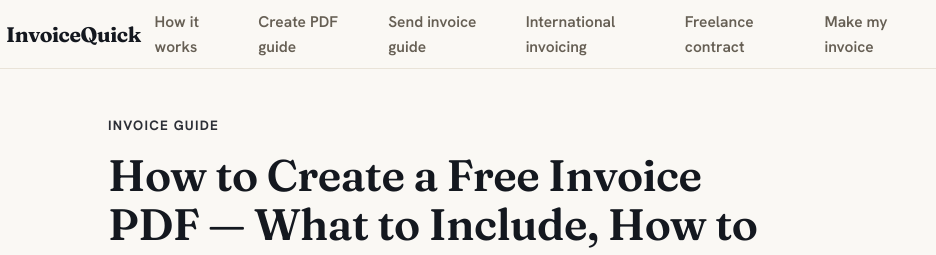
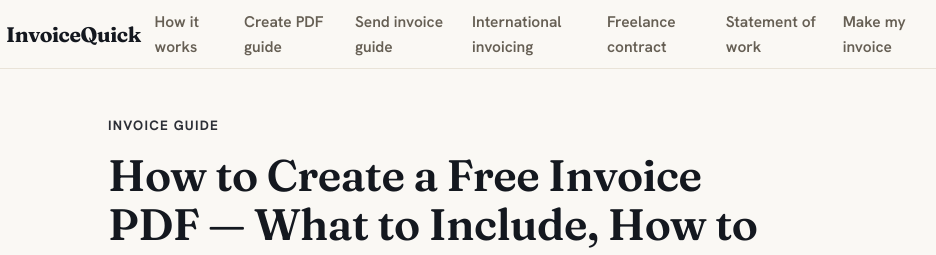
Before and after one commit to Dukotah/invoicequick, a plain HTML site: page guides/create-free-invoice-pdf.html in a window 1280 px wide. Shown: the top 255 px of the page, 194-1130 px from the left. Drawn offline with Linux system fonts and the light colour scheme.

Commit message:
Add statement-of-work nav link to all existing guide pages
Co-Authored-By: Claude Sonnet 4.6 <noreply@anthropic.com>
Claude-Session: https://claude.ai/code/session_01YZmJG47X8eHWWL7mRvmdgq

```diff
--- a/guides/create-free-invoice-pdf.html
+++ b/guides/create-free-invoice-pdf.html
@@ -88,6 +88,7 @@
       <a href="send-invoice-email.html">Send invoice guide</a>
       <a href="invoice-clients-international.html">International invoicing</a>
       <a href="freelance-contract-template.html">Freelance contract</a>
+      <a href="statement-of-work-template.html">Statement of work</a>
       <a href="../">Make my invoice</a>
     </nav>
   </div>
@@ -367,6 +368,7 @@ Let me know if you have any questions.
       <a href="send-invoice-email.html">How to send an invoice</a>
       <a href="invoice-clients-international.html">International invoicing</a>
       <a href="freelance-contract-template.html">Freelance contract guide</a>
+      <a href="statement-of-work-template.html">Statement of work guide</a>
       <a href="https://labs.copperbaytech.com/complykit/" target="_blank" rel="noopener noreferrer">ComplyKit</a>
       <a href="https://labs.copperbaytech.com/shipsafe/" target="_blank" rel="noopener noreferrer">ShipSafe</a>
       <a href="https://copperbaytech.com" target="_blank" rel="noopener noreferrer">Get it built for you &rarr;</a>
```
Also changed, not shown: guides/send-invoice-email.html (+2 -0 lines).
